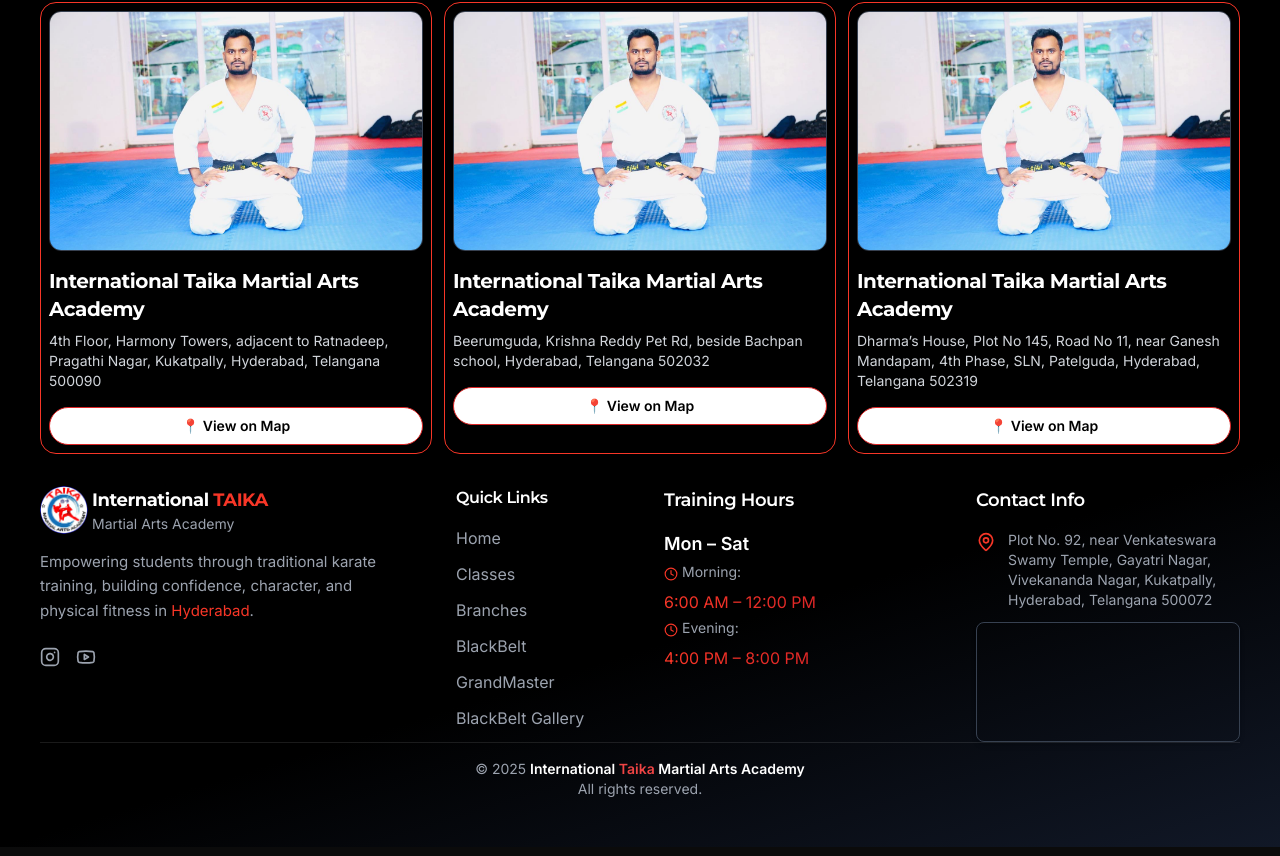
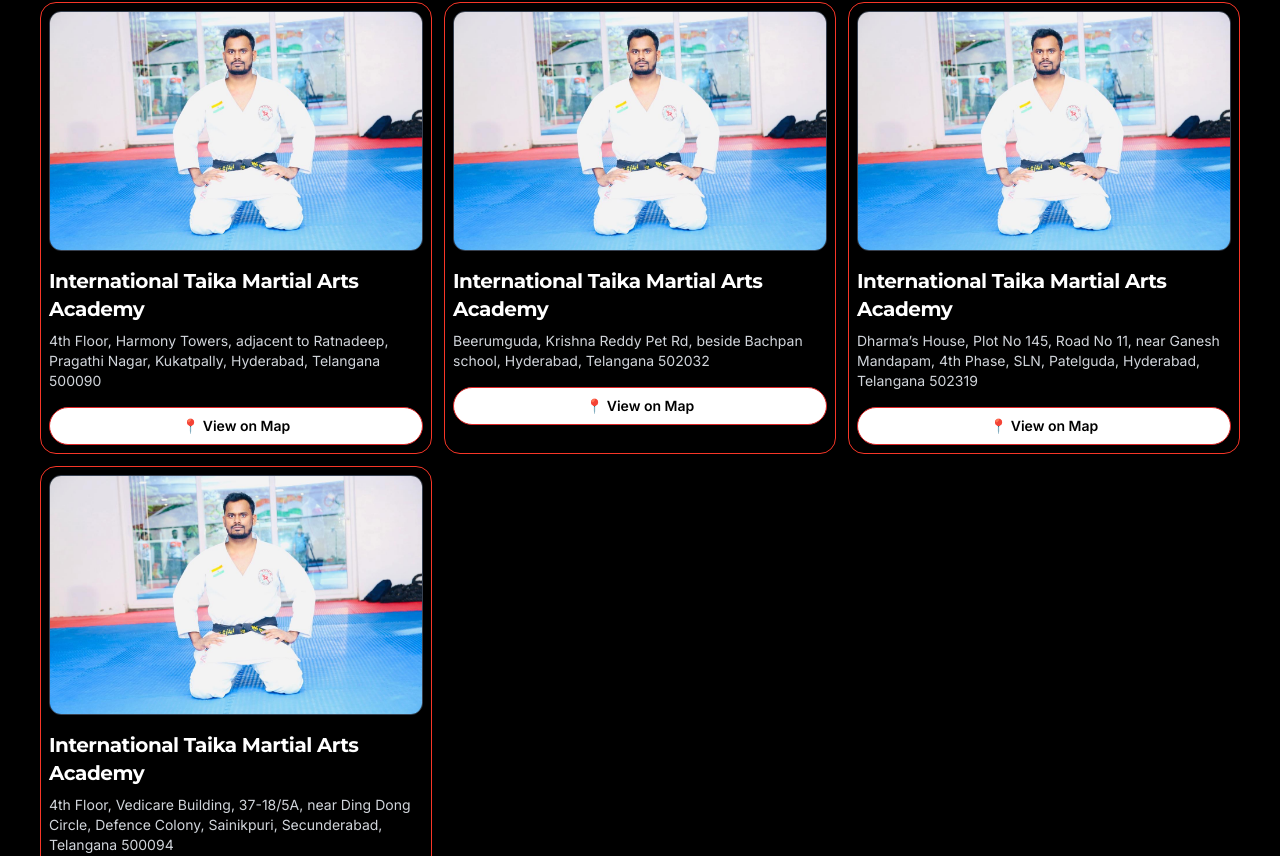
Before and after one commit to sidharth0503-lgmt/Taika_Karate, a Next.js app: page /branches in a window 1280 px wide. Shown: the part 1944-2800 px from the top of the page. Built offline with nearby package versions, Linux system fonts and the light colour scheme; grey boxes are pictures that could not be loaded.

Commit message:
added maps

```diff
--- a/app/branches/page.tsx
+++ b/app/branches/page.tsx
@@ -105,6 +105,14 @@
     mapUrl:
       "https://www.google.com/maps/embed?pb=!1m18!1m12!1m3!1d3804.228449859039!2d78.2825682!3d17.544306799999998!2m3!1f0!2f0!3f0!3m2!1i1024!2i768!4f13.1!3m3!1m2!1s0x3bcbf3930ba6bc0b%3A0x7fff533de24fe6c7!2sTaika%20Martial%20Arts%20Academy!5e0!3m2!1sen!2sin!4v1758948634006!5m2!1sen!2sin",
   },
+   {
+    img: "./images/gimage5.jpg",
+    name: "International Taika Martial Arts Academy",
+    address:
+      "4th Floor, Vedicare Building, 37-18/5A, near Ding Dong Circle, Defence Colony, Sainikpuri, Secunderabad, Telangana 500094",
+    mapUrl:
+      "https://www.google.com/maps/embed?pb=!1m18!1m12!1m3!1d3805.3792113690747!2d78.5378971751673!3d17.489402283415295!2m3!1f0!2f0!3f0!3m2!1i1024!2i768!4f13.1!3m3!1m2!1s0x3bcb9b56eb9032e1%3A0x4b8a4dfaa3ac235b!2sTaika%20Martial%20Arts%20Academy!5e0!3m2!1sen!2sin!4v1760026378048!5m2!1sen!2sin",
+  },
 ];
 
 export default function Branches() {
--- a/components/footer.tsx
+++ b/components/footer.tsx
@@ -81,7 +81,7 @@
             initial="initial"
             whileInView="animate"
             viewport={{ once: false }}
-            className="col-span-2 md:col-span-2 mb-8 lg:mb-0"
+            className="col-span-2 md:col-span-2 mb-8 lg:mb-2"
           >
             <h4 className="font-heading font-semibold text-white tex-md tmd:text-lg mb-2 md:mb-4">
               Quick Links
--- a/components/ourAchivements.tsx
+++ b/components/ourAchivements.tsx
@@ -74,7 +74,7 @@
           <span className="font-semibold text-primary">
             Grandmaster Shihan Dr. Ashok Chakravarti
           </span>
-          , and the Kaarti Academy team.
+          , and the Karate Academy team.
         </motion.p>
       </motion.div>
 
```
